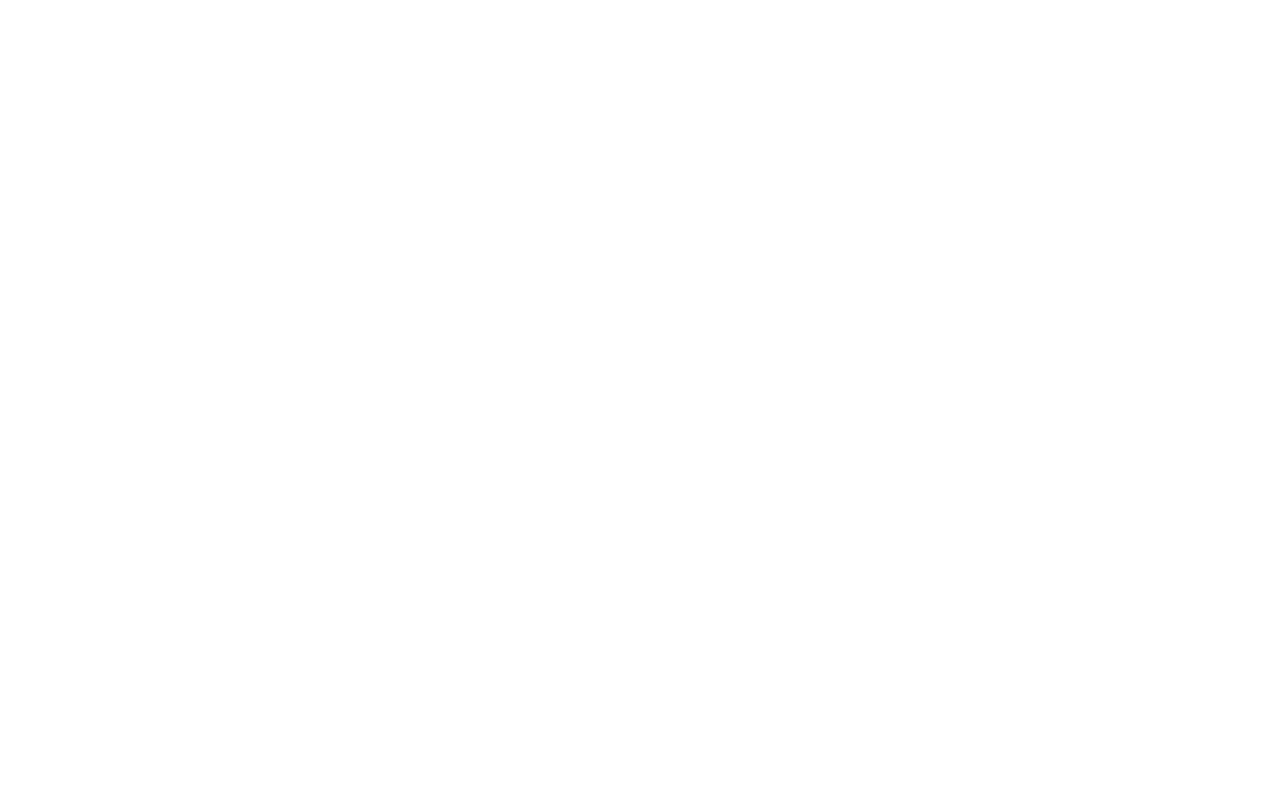
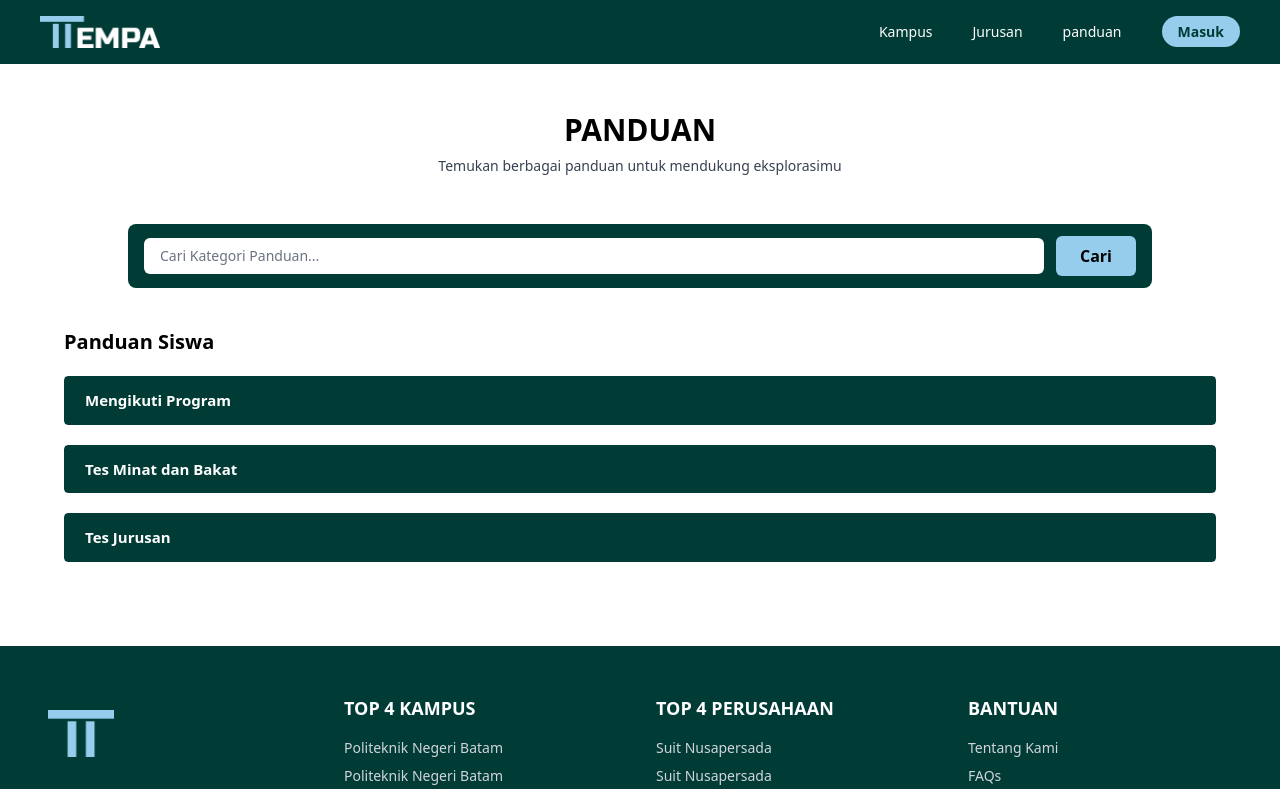
Before and after one commit to Jojo297/TEMPA-FE, a React (Vite) app: page /panduan in a window 1280 px wide. Before the commit this address had no page. Shown: the top 789 px of the page. Built offline with nearby package versions, Linux system fonts and the light colour scheme.

Commit message:
add panduan in landing page

```diff
--- a/src/App.jsx
+++ b/src/App.jsx
@@ -1,10 +1,12 @@
 import React from "react";
 import { lazy, Suspense } from "react";
-import { BrowserRouter as Router, Routes, Route, Link } from "react-router-dom";
+import { BrowserRouter as Router, Routes, Route } from "react-router-dom";
+import LoadingRedirect from "./components/loadingRedirect";
 import { Home } from "lucide-react";
 
 import LoginAdmin from "./page/loginAdmin";
 import LoginCampus from "./page/loginCampus";
+
 const LandingPage = lazy(() => import("./page/Landingpage"));
 const LoginMentee = lazy(() => import("./page/loginMentee"));
 const DashboardMentee = lazy(() => import("./page/Dashboard/dashboardMentee"));
@@ -12,19 +14,18 @@
 const JurusanPage = lazy(() => import("./page/JurusanPage"));
 const CampusDetailPage = lazy(() => import("./components/CampusDetailPage"));
 const DetailJurusan = lazy(() => import("./components/DetailJurusan"));
-
 const CampusPrestasiPage = lazy(() =>
   import("./components/CampusPrestasiPage")
 );
 const CampusJurusanPage = lazy(() => import("./components/CampusJurusanPage"));
 const CampusProgram = lazy(() => import("./components/CampusProgram"));
-import LoadingRedirect from "./components/loadingRedirect";
+const PanduanPage = lazy(() => import("./page/PanduanPage")); // ✅ Tambahkan ini
 
 export default function App() {
   return (
     <Router>
       <Routes>
-        {/* Landing Page) */}
+        {/* Landing Page */}
         <Route
           path="/"
           element={
@@ -34,7 +35,7 @@
           }
         />
 
-        {/* Login campus */}
+        {/* Login */}
         <Route
           path="/login-campus"
           element={
@@ -43,7 +44,6 @@
             </Suspense>
           }
         />
-        {/* Login admin */}
         <Route
           path="/login-admin"
           element={
@@ -52,7 +52,6 @@
             </Suspense>
           }
         />
-        {/* Login mentee */}
         <Route
           path="/login-mentee"
           element={
@@ -61,38 +60,13 @@
             </Suspense>
           }
         />
+
         {/* Dashboard */}
         <Route
           path="/dashboard-mentee"
           element={
             <Suspense fallback={<LoadingRedirect />}>
               <DashboardMentee title="Dashboard Mentee" />
-            </Suspense>
-          }
-        />
-
-        {/* Login/Admin */}
-        <Route
-          path="/login-campus"
-          element={
-            <Suspense fallback={<LoadingRedirect />}>
-              <LoginCampus />
-            </Suspense>
-          }
-        />
-        <Route
-          path="/login-admin"
-          element={
-            <Suspense fallback={<LoadingRedirect />}>
-              <LoginAdmin />
-            </Suspense>
-          }
-        />
-        <Route
-          path="/login-mentee"
-          element={
-            <Suspense fallback={<LoadingRedirect />}>
-              <LoginMentee />
             </Suspense>
           }
         />
@@ -122,14 +96,24 @@
             </Suspense>
           }
         />
-        {/* detail campus */}
+
+        {/* Detail Kampus */}
         <Route path="/campus-detail/:id" element={<CampusDetailPage />} />
         <Route path="/campus/:id" element={<CampusDetailPage />} />
         <Route path="/campus/:id/prestasi" element={<CampusPrestasiPage />} />
         <Route path="/jurusan/:id" element={<DetailJurusan />} />
         <Route path="/campus/:id/jurusan" element={<CampusJurusanPage />} />
         <Route path="/campus/:id/program" element={<CampusProgram />} />
-        {/* end detail campus */}
+
+        {/* ✅ Halaman Panduan */}
+        <Route
+          path="/panduan"
+          element={
+            <Suspense fallback={<LoadingRedirect />}>
+              <PanduanPage />
+            </Suspense>
+          }
+        />
       </Routes>
     </Router>
   );
--- a/src/components/Navbar.jsx
+++ b/src/components/Navbar.jsx
@@ -29,7 +29,7 @@
           </Link>
         </li>
         <li>
-          <Link to="/login-Mentee" className="hover:text-[#00BFA6]">
+          <Link to="/panduan" className="hover:text-[#00BFA6]">
             panduan
           </Link>
         </li>
--- /dev/null
+++ b/src/page/Dashboard/Panduan.jsx
@@ -0,0 +1,109 @@
+import React from "react";
+import Navbar from "@/components/Navbar";
+import Footer from "@/components/Footer";
+import { Search } from "lucide-react";
+
+const PanduanPage = () => {
+  return (
+    <div className="min-h-screen flex flex-col bg-white">
+      <Navbar />
+
+      {/* Header Section */}
+      <div className="w-full bg-[#E7F3F1] text-center py-10">
+        <h1 className="text-3xl font-semibold text-[#013B35] mb-3">PANDUAN</h1>
+        <p className="text-gray-600">
+          Temukan berbagai panduan untuk mendukung eksplorasimu
+        </p>
+
+        {/* Search Bar */}
+        <div className="flex justify-center mt-6">
+          <div className="flex items-center bg-white border border-gray-300 rounded-full overflow-hidden w-[350px] sm:w-[450px]">
+            <input
+              type="text"
+              placeholder="Pilih kategori Panduan"
+              className="flex-grow px-4 py-2 text-sm outline-none"
+            />
+            <button className="bg-[#013B35] text-white px-5 py-2 flex items-center gap-2 hover:bg-[#025E54] transition">
+              <Search size={18} />
+              <span className="text-sm">Cari</span>
+            </button>
+          </div>
+        </div>
+      </div>
+
+      {/* Content Section */}
+      <div className="flex-grow container mx-auto px-6 py-12">
+        {/* Panduan Siswa */}
+        <h2 className="text-xl font-semibold text-[#013B35] mb-6">
+          Panduan Siswa
+        </h2>
+
+        {/* Mengikuti Program */}
+        <div className="border-2 border-[#013B35] rounded-lg mb-10">
+          <div className="bg-[#013B35] text-white px-4 py-3 rounded-t-md font-medium">
+            Mengikuti Program
+          </div>
+          <div className="p-5 text-gray-700 leading-relaxed text-justify">
+            <p className="mb-4">
+              Lorem ipsum dolor sit amet, consectetur adipiscing elit, sed do
+              eiusmod tempor incididunt ut labore et dolore magna aliqua. Ut
+              enim ad minim veniam, quis nostrud exercitation ullamco laboris
+              nisi ut aliquip ex ea commodo consequat. Duis aute irure dolor in
+              reprehenderit in voluptate velit esse cillum dolore eu fugiat
+              nulla pariatur. Excepteur sint occaecat cupidatat non proident,
+              sunt in culpa qui officia deserunt mollit anim id est laborum.
+            </p>
+            <ol className="list-decimal list-inside space-y-2">
+              <li>
+                Lorem ipsum dolor sit amet, consectetur adipiscing elit, sed do
+                eiusmod tempor incididunt ut labore et dolore magna aliqua.
+              </li>
+              <li>
+                Lorem ipsum dolor sit amet, consectetur adipiscing elit, sed do
+                eiusmod tempor incididunt ut labore et dolore magna aliqua.
+              </li>
+              <li>
+                Lorem ipsum dolor sit amet, consectetur adipiscing elit, sed do
+                eiusmod tempor incididunt ut labore et dolore magna aliqua.
+              </li>
+              <li>
+                Lorem ipsum dolor sit amet, consectetur adipiscing elit, sed do
+                eiusmod tempor incididunt ut labore et dolore magna aliqua.
+              </li>
+            </ol>
+          </div>
+        </div>
+
+        {/* Tes Minat dan Bakat */}
+        <div className="border-2 border-[#013B35] rounded-lg mb-10">
+          <div className="bg-[#013B35] text-white px-4 py-3 rounded-t-md font-medium">
+            Tes Minat dan Bakat
+          </div>
+          <div className="p-5 text-gray-700 leading-relaxed">
+            <p>
+              Lorem ipsum dolor sit amet, consectetur adipiscing elit, sed do
+              eiusmod tempor incididunt ut labore et dolore magna aliqua.
+            </p>
+          </div>
+        </div>
+
+        {/* Tes Jurusan */}
+        <div className="border-2 border-[#013B35] rounded-lg mb-10">
+          <div className="bg-[#013B35] text-white px-4 py-3 rounded-t-md font-medium">
+            Tes Jurusan
+          </div>
+          <div className="p-5 text-gray-700 leading-relaxed">
+            <p>
+              Lorem ipsum dolor sit amet, consectetur adipiscing elit, sed do
+              eiusmod tempor incididunt ut labore et dolore magna aliqua.
+            </p>
+          </div>
+        </div>
+      </div>
+
+      <Footer />
+    </div>
+  );
+};
+
+export default PanduanPage;
--- a/src/page/Landingpage.jsx
+++ b/src/page/Landingpage.jsx
@@ -150,7 +150,7 @@
             </Link>
           </li>
           <li>
-            <a href="#program" className="hover:text-[#00BFA6]">
+            <a href="/Panduan" className="hover:text-[#00BFA6]">
               Panduan
             </a>
           </li>
--- /dev/null
+++ b/src/page/PanduanPage.jsx
@@ -0,0 +1,138 @@
+import React, { useState } from "react";
+import Navbar from "@/components/Navbar";
+import Footer from "@/components/Footer";
+import notfound from "../assets/robot-error.png"; // 🖼️ pastikan kamu punya file ini
+
+const PanduanPage = () => {
+  const [openIndex, setOpenIndex] = useState(null);
+  const [searchTerm, setSearchTerm] = useState("");
+
+  const handleAccordionClick = (index) => {
+    setOpenIndex(openIndex === index ? null : index);
+  };
+
+  const guideSections = [
+    {
+      title: "Mengikuti Program",
+      content: (
+        <>
+          <p className="mb-4 text-[#222] text-sm leading-relaxed">
+            Lorem ipsum dolor sit amet, consectetur adipiscing elit, sed do
+            eiusmod tempor incididunt ut labore et dolore magna aliqua. Ut enim
+            ad minim veniam, quis nostrud exercitation ullamco laboris nisi ut
+            aliquip ex ea commodo consequat.
+          </p>
+          <ol className="list-decimal ml-6 mt-3 text-[#222] text-sm space-y-1">
+            <li>Lorem ipsum dolor sit amet...</li>
+            <li>Lorem ipsum dolor sit amet...</li>
+            <li>Lorem ipsum dolor sit amet...</li>
+            <li>Lorem ipsum dolor sit amet...</li>
+          </ol>
+        </>
+      ),
+    },
+    {
+      title: "Tes Minat dan Bakat",
+      content: (
+        <p className="text-[#222] text-sm leading-relaxed">
+          Panduan lengkap untuk melakukan Tes Minat dan Bakat akan dimuat
+          segera.
+        </p>
+      ),
+    },
+    {
+      title: "Tes Jurusan",
+      content: (
+        <p className="text-[#222] text-sm leading-relaxed">
+          Informasi mengenai Tes Jurusan dan langkah-langkahnya dapat ditemukan
+          di sini.
+        </p>
+      ),
+    },
+  ];
+
+  // 🔍 Filter realtime berdasarkan input
+  const displayedGuides = guideSections.filter((item) =>
+    item.title.toLowerCase().includes(searchTerm.toLowerCase())
+  );
+
+  const AccordionItem = ({ title, children, isOpen, onClick }) => (
+    <div className="mb-5 border border-[#013B35] rounded-sm">
+      <button
+        onClick={onClick}
+        className="w-full text-left bg-[#013B35] text-white px-5 py-3 text-[15px] font-semibold hover:bg-[#015047] transition">
+        {title}
+      </button>
+      <div
+        className={`bg-white transition-all duration-300 overflow-hidden ${
+          isOpen ? "max-h-[1000px] p-5" : "max-h-0 p-0"
+        }`}>
+        {children}
+      </div>
+    </div>
+  );
+
+  return (
+    <div className="min-h-screen bg-white font-sans">
+      <Navbar />
+
+      {/* ===== Header ===== */}
+      <section className="text-center py-12">
+        <h1 className="text-3xl font-bold text-black">PANDUAN</h1>
+        <p className="text-gray-700 mt-2 text-sm">
+          Temukan berbagai panduan untuk mendukung eksplorasimu
+        </p>
+      </section>
+
+      {/* ===== Kotak Pencarian ===== */}
+      <div className="flex justify-center items-center mb-10">
+        <div className="bg-[#013B35] w-[80%] md:w-[80%] rounded-lg flex flex-col sm:flex-row items-center px-4 py-3 space-y-3 sm:space-y-0 sm:space-x-3">
+          <input
+            type="text"
+            value={searchTerm}
+            onChange={(e) => setSearchTerm(e.target.value)} // realtime
+            placeholder="Cari Kategori Panduan..."
+            className="flex-1 bg-white text-gray-700 text-sm px-4 py-2 rounded-md outline-none border-none placeholder-gray-500"
+          />
+          <button
+            onClick={() => setSearchTerm(searchTerm.trim())}
+            className="bg-[#96CCEC] text-black font-semibold px-6 py-2 rounded-md hover:opacity-90 transition">
+            Cari
+          </button>
+        </div>
+      </div>
+
+      {/* ===== Konten Panduan ===== */}
+      <main className="w-[90%] mx-auto pb-16">
+        <h2 className="text-xl font-semibold mb-5 text-black">Panduan Siswa</h2>
+
+        {displayedGuides.length > 0 ? (
+          displayedGuides.map((item, index) => (
+            <AccordionItem
+              key={index}
+              title={item.title}
+              isOpen={openIndex === index}
+              onClick={() => handleAccordionClick(index)}>
+              {item.content}
+            </AccordionItem>
+          ))
+        ) : (
+          <div className="flex flex-col items-center justify-center mt-10">
+            <img
+              src={notfound}
+              alt="Tidak ditemukan"
+              className="w-48 h-48 object-contain mb-5 opacity-90"
+            />
+            <p className="text-center text-gray-500 text-sm">
+              Tidak ada panduan yang cocok dengan pencarianmu.
+            </p>
+          </div>
+        )}
+      </main>
+
+      <Footer />
+    </div>
+  );
+};
+
+export default PanduanPage;
```
Also changed, not shown: src/assets/robot-error.png (added).
